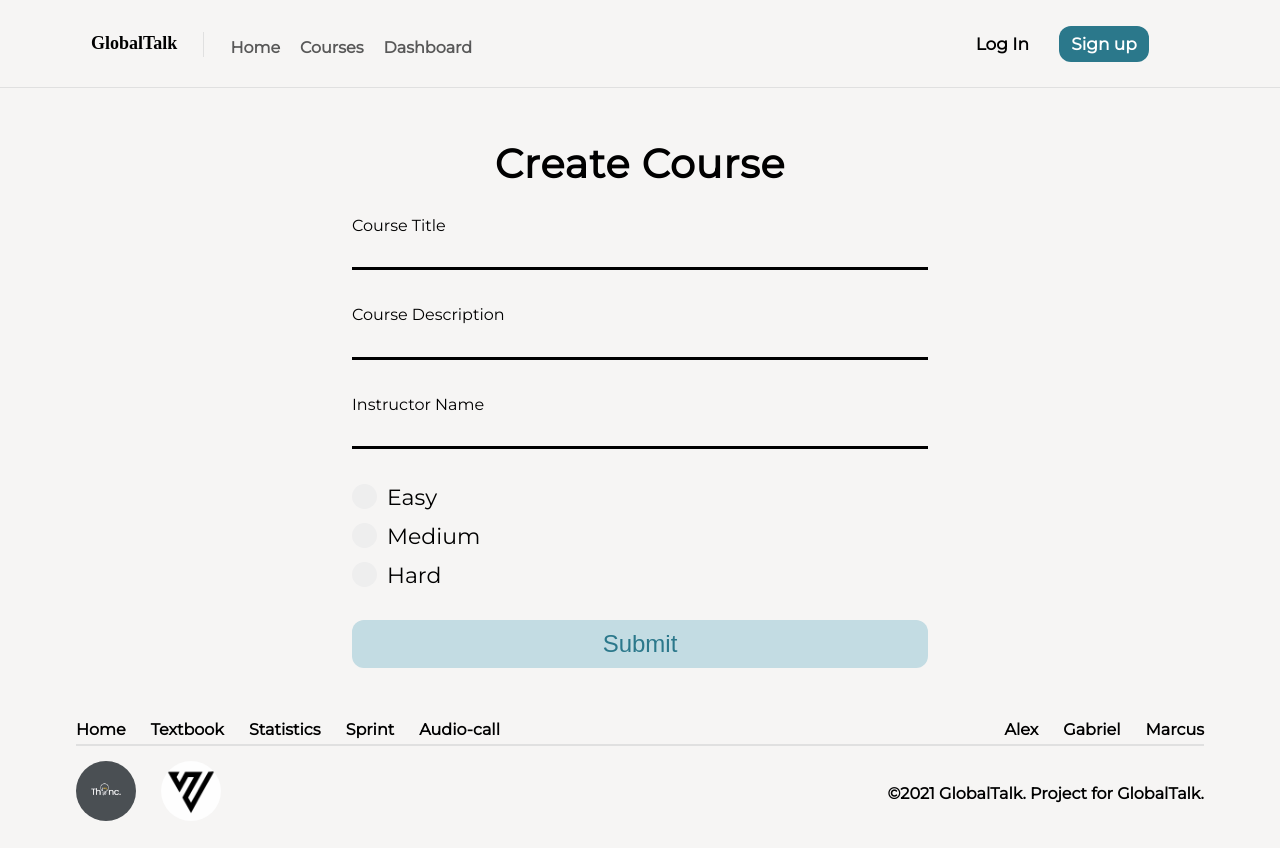
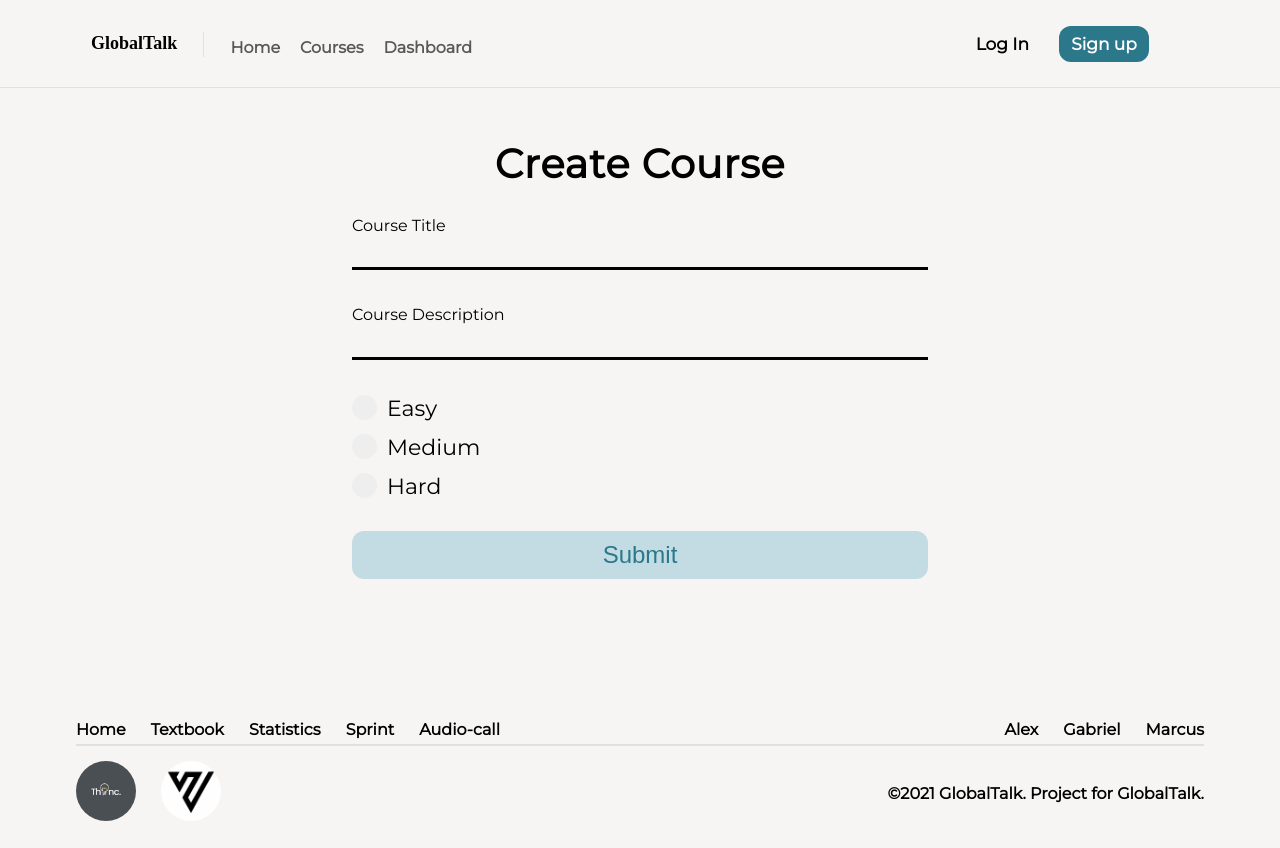
Before and after one commit to thinc-org/hacktoschool-48, a Next.js app in the folder frontend/: page /create_course in a window 1280 px wide. Built offline with nearby package versions, Linux system fonts and the light colour scheme; a web font is replaced by a local one.

Commit message:
Create Course update

```diff
--- a/frontend/pages/create_course.js
+++ b/frontend/pages/create_course.js
@@ -12,7 +12,6 @@ export default function create_course() {
             title: data.get('c_title'),
             description: data.get('c_desc'),
             level: data.get('level'),
-            instructorName: data.get('instructorName'),
         }
         // const API_URL = "https://sour-times-scream-49-230-141-85.loca.lt/login"
         const API_URL = "http://localhost:4000/instcourse"
@@ -33,7 +32,7 @@ export default function create_course() {
                 console.log(data);
                 if (data.message === 'Course created!') {
                     alert("Course created!");
-                    window.location.pathname = "/";
+                    window.location.reload();
                 } else {
                     alert("Created failed.");
                 }
@@ -59,10 +58,7 @@ export default function create_course() {
                         <p>Course Description</p>
                         <input type="text" name="c_desc" />
                     </label>
-                    <label>
-                        <p>Instructor Name</p>
-                        <input type="text" name="instructorName" />
-                    </label>
+
 
                     <div>
                         <label className={radio_button.container}>Easy
```
Also changed, not shown: 1 other file (tests, documents, lock files or other folders).
